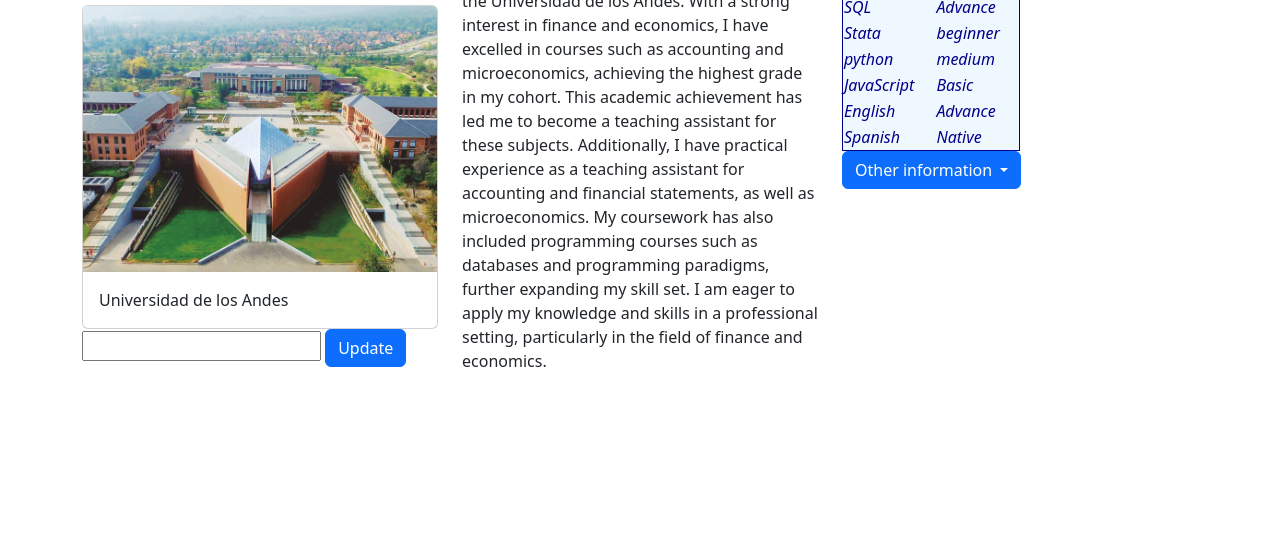
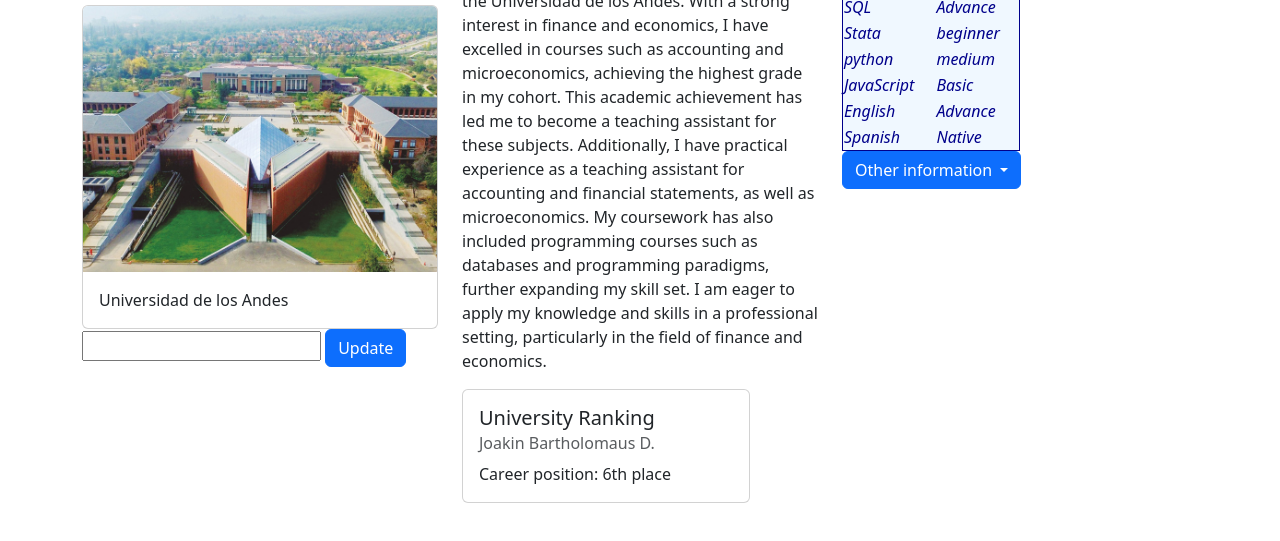
Before and after one commit to JoakinBartholomaus/JoakinBartholomaus.github.io, a plain HTML site: page index.html in a window 1280 px wide. Shown: the part 161-702 px from the top of the page. Drawn offline with nearby package versions, Linux system fonts and the light colour scheme; files whose address does not match are found by name.

Commit message:
Entrega 2

```diff
--- a/index.html
+++ b/index.html
@@ -59,6 +59,7 @@
           </div>
           <div class="col-4">
             <h2>About me</h2>
+
             <p> I am Joakin Bartholomaus Dietrich, a fourth-year student
                 of Industrial Civil Engineering at the Universidad de los Andes.
                 With a strong interest in finance and economics, I have excelled
@@ -71,6 +72,13 @@
                 further expanding my skill set. I am eager to apply my knowledge and skills
                  in a professional setting, particularly in the field of finance and economics.
            </p>
+           <div class="card" style="width: 18rem;">
+            <div class="card-body">
+              <h5 class="card-title">University Ranking</h5>
+              <h6 class="card-subtitle mb-2 text-body-secondary">Joakin Bartholomaus D.</h6>
+              <p class="card-text">Career position: 6th place</p>
+            </div>
+          </div>
           </div>
           <div class="col-4">
             <h2>Table skills</h2>
```
